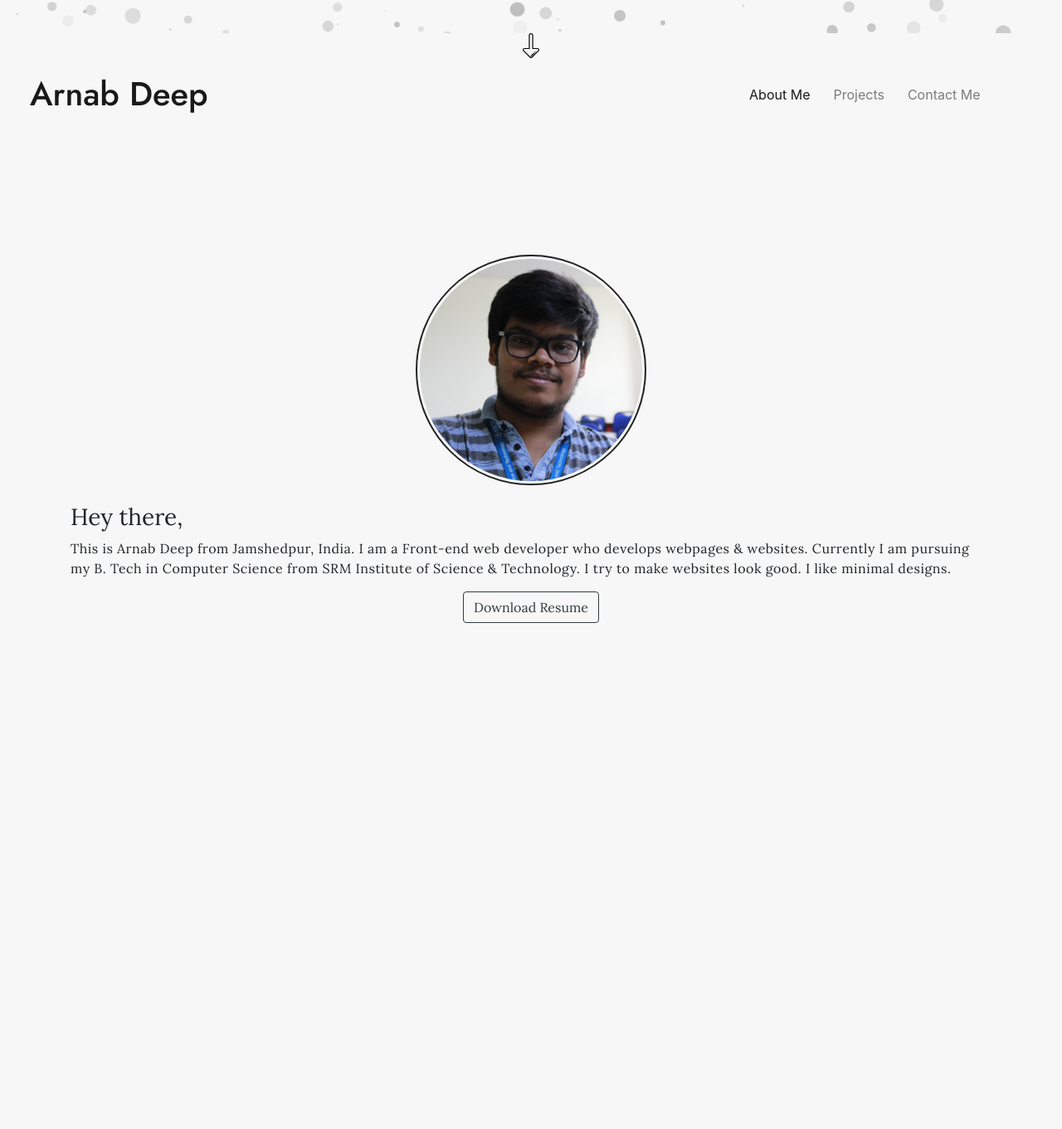
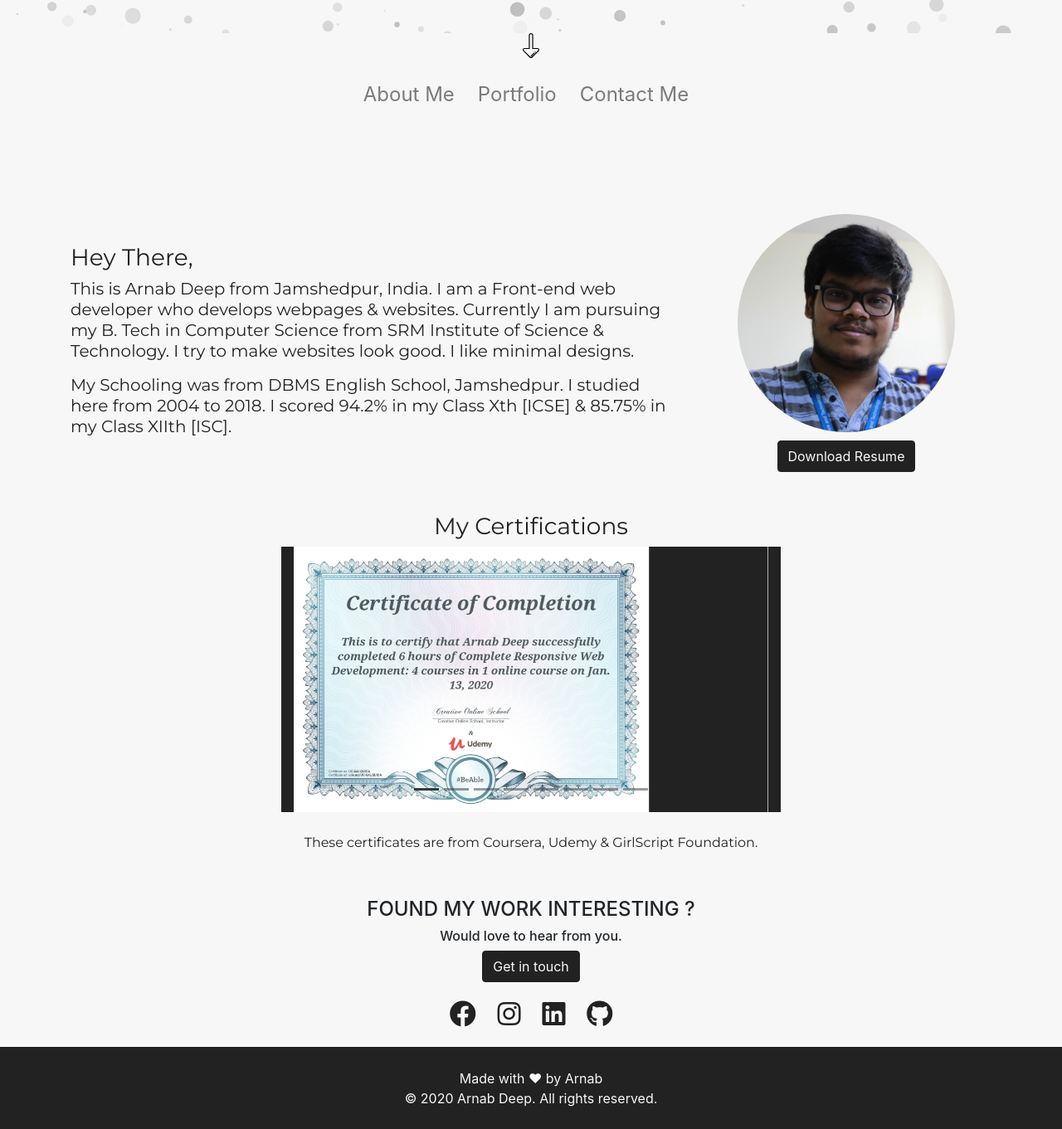
Before and after one commit to arnoob16/Portfolio, a website: page index.html in a window 1280 px wide. Shown: the part 760-2121 px from the top of the page at 83% size. Before the commit the page ends 1638 px from the top, so only its background shows below. Drawn offline with nearby package versions, Linux system fonts and the light colour scheme.

Commit message:
Carousel Added

```diff
--- a/css/style.css
+++ b/css/style.css
@@ -4,23 +4,11 @@ html , body, a{
   z-index: 1;
   background-color: #f7f7f7 !important;
 }
-/*
-
-
-
-*/
-/*
-body{
-}
-html{
-}
-*/
 #particles-js{
   height: 100vh;
   background-color: #f7f7f7;
   z-index: -999;
 }
-
 .wrapper{
   color: #222;
   display: flex;
@@ -32,11 +20,11 @@ html{
 }
 .wrapper h1{
   font-family: 'Jost', sans-serif;
-  font-size: 100px;
+  font-size: 8vh;
 }
 .wrapper h4{
   font-family: 'Montserrat', sans-serif;
-  font-size: 50px;
+  font-size: 3vh;
 }
 .inner{
   display: flex;
@@ -75,39 +63,114 @@ html{
 .navbar{
   height: 11vh;
   overflow: hidden;
+  width: 100%;
+  background-color: #f7f7f7;
 }
-.navbar-brand{
-  font-size: 40px !important;
-  font-family: 'Jost', sans-serif;
-  margin: auto 20px;
-  height: 10vh;
-  color: #f7f7f7;
+.navbar-nav{
+  display: flex !important;
+  flex-direction: row !important;
+  align-items: center;
+  justify-content: center;
 }
 .navbar-collapse{
   margin-right: 5%;
 }
 .nav-item{
   padding-right: 20px !important;
+  justify-content: center;
+  font-size: 1.5em !important;
 }
-.about{
+footer{
+  background-color: #222;
+  z-index: +10;
+  color: #f7f7f7;
+  height: fit-content;
+  padding: 2%;
   display: flex;
   flex-direction: column;
   align-items: center;
-  font-family: 'Lora', serif;
-  height: 90vh;
+  justify-content: center;
 }
-.about .img{
-  width: fit-content;
+footer a{
+  background-color: #222;
+}
+.about{
+  margin-top: 100px !important;
+}
+.about h4{
+  font-family: 'Montserrat', sans-serif;
+  color: #222;
+  font-size: 1.75rem;
+}
+.about p{
+  font-family: 'Montserrat', sans-serif;
+  color: #222;
+  font-size: 1.25rem;
+  line-height: 25px;
+}
+.image{
   display: flex;
   flex-direction: column;
   align-items: center;
+  justify-content: center;
 }
-.img img{
-  border: 2px solid #222;
-  padding: 3px;
+.image .btn{
+  margin: 3%;
+}
+.certifications{
+  background-color: #222;
+  display: flex !important;
+  flex-direction: column;
+  align-items: center !important;
+  justify-content: center !important;
+  width: 50% !important;
+}
+
+.carousel-item img{
+  height: 40vh !important;
+}
+.wrap{
+  margin: 3%;
+  font-family: 'Montserrat', sans-serif;
+  display: flex !important;
+  flex-direction: column;
+  align-items: center !important;
+  justify-content: center !important;
+  color: #222;
+}
+.wrap p{
+  margin-top: 2%;
+}
+@media screen and (max-width:576px){
+  .w-75{
+    width: 60% !important;
+  }
+}
+
+.btn{
+  background-color: #222 !important;
+  border-color: #222 !important;
+  color: #f7f7f7 !important;
+}
+.btn :active{
+  color: #222 !important;
+}
+.btn.active.focus,
+.btn.active:focus,
+.btn.focus,
+.btn.focus:active,
+.btn:active:focus,
+.btn:focus {
+  outline: 0 !important;
+  outline-offset: 0  !important;
+  background-image: none  !important;
+  -webkit-box-shadow: none !important;
+  box-shadow: none  !important;
+}
+.social{
   margin: 2%;
 }
-p{
-  font-family: 'Lora', serif;
-  letter-spacing: .5px;
+.fab{
+  color: #222;
+  margin: 0% 1%;
 }
--- a/index.html
+++ b/index.html
@@ -2,9 +2,11 @@
 <html lang="en">
     <head>
         <meta charset="utf-8">
+        <meta name="viewport" content="width=device-width, initial-scale=1, shrink-to-fit=no">
         <title>Arnab Deep | Portfolio</title>
         <link rel="stylesheet" media="screen" href="css/style.css">
         <link href="https://fonts.googleapis.com/css2?family=Jost:wght@500&family=Lora&family=Montserrat&display=swap" rel="stylesheet">
+        <link rel="stylesheet" href="https://cdnjs.cloudflare.com/ajax/libs/font-awesome/5.11.2/css/all.css">
         <link rel="stylesheet" href="https://stackpath.bootstrapcdn.com/bootstrap/4.4.1/css/bootstrap.min.css" integrity="sha384-Vkoo8x4CGsO3+Hhxv8T/Q5PaXtkKtu6ug5TOeNV6gBiFeWPGFN9MuhOf23Q9Ifjh" crossorigin="anonymous">
     </head>
     <div id="particles-js" class="justify-content-center"></div>
@@ -17,41 +19,109 @@
             </div>
         </div>
         <div class="scroll-bottom">
-            <a href="#main"  class="my-auto down"><img src="Assets/arrows.svg" class="svg" style="height: 30px;"></a>
+            <a href="#nav"  class="my-auto down"><img src="Assets/arrows.svg" class="svg" style="height: 30px;"></a>
         </div>
 
-        <main id="main">
-            <nav class="navbar navbar-expand-lg navbar-light">
-                <a class="navbar-brand h1" href="#">Arnab Deep</a>
-                <button class="navbar-toggler" type="button" data-toggle="collapse" data-target="#newsMenu" aria-controls="newsMenu" aria-expanded="false" aria-lable="Toggle navigation">
-                  <span class="navbar-toggler-icon" style="border-color: aqua;"></span>
-                </button>
-                <div class="collapse navbar-collapse justify-content-end" id="newsMenu">
-                    <div class="navbar-nav">
-                        <a class="nav-item nav-link nav-pills active" href="#about">About Me</a>
-                        <a class="nav-item nav-link nav-pills" href="#">Projects</a>
-                        <a class="nav-item nav-link nav-pills" href="#">Contact Me</a>
-                    </div>
+        <nav class="navbar navbar-expand-lg navbar-light justify-content-center" id="nav">
+            <div class="navbar-nav">
+              <a class="nav-item nav-link" href="#about">About Me</a>
+              <a class="nav-item nav-link" href="#">Portfolio</a>
+              <a class="nav-item nav-link" href="#contact">Contact Me</a>
+            </div>
+        </nav>
+
+        <div class="container about" id="about">
+            <div class="row">
+                <div class="col-lg-4 col-12 order-lg-last image">
+                    <img src="Assets/arnab-dp.jpg" class="w-75 rounded-circle text-center">
+                    <a class="btn btn-dark" href="Assets/Arnab Deep CV.pdf">Download Resume</a>
                 </div>
-            </nav>
-
-            <div class="container about justify-content-center">
-                <div class="img">
-                    <img class="rounded-circle w-25" src="Assets/arnab-dp.jpg">
-                </div>
-                <div class="text-left">
-                    <h3>Hey there,</h3>
+                <div class="col-lg-8 col-12 order-lg-first my-auto">
+                    <h4>Hey There,</h4>
                     <p>
                         This is Arnab Deep from Jamshedpur, India. I am a Front-end web developer who develops webpages & websites.
                         Currently I am pursuing my B. Tech in Computer Science from SRM Institute of Science & Technology. I try to make websites
                         look good. I like minimal designs.
                     </p>
+                    <p>
+                        My Schooling was from DBMS English School, Jamshedpur. I studied here from 2004 to 2018.
+                        I scored 94.2% in my Class Xth [ICSE] & 85.75% in my Class XIIth [ISC].
+                    </p>
                 </div>
-                <a href="Assets/Arnab Deep CV.pdf"> <button class="btn btn-outline-dark">Download Resume</button> </a>
             </div>
-        </main>
+        </div>
+
+        <div class="wrap">
+            <h3 class="text-center">My Certifications</h3>
+        <div class="container certifications">
+            <div id="carousel" class="carousel slide justify-content-center" data-ride="carousel">
+                <div class="carousel-inner">
+                  <div class="carousel-item active">
+                    <img class="d-block" src="Assets/Certificates/0.jpg" alt="Zeroeth slide" >
+                  </div>
+                  <div class="carousel-item">
+                    <img class="d-block" src="Assets/Certificates/1.jpg" alt="First slide" >
+                  </div>
+                  <div class="carousel-item">
+                    <img class="d-block" src="Assets/Certificates/2.jpg" alt="Second slide" >
+                  </div>
+                  <div class="carousel-item">
+                    <img class="d-block" src="Assets/Certificates/3.jpg" alt="Third slide" >
+                  </div>
+                  <div class="carousel-item">
+                    <img class="d-block" src="Assets/Certificates/4.jpg" alt="Fourth slide" >
+                  </div>
+                  <div class="carousel-item">
+                    <img class="d-block" src="Assets/Certificates/5.jpg" alt="Fifth slide" >
+                  </div>
+                  <div class="carousel-item">
+                    <img class="d-block" src="Assets/Certificates/6.jpg" alt="Sixth slide" >
+                  </div>
+                  <div class="carousel-item">
+                    <img class="d-block" src="Assets/Certificates/7.jpg" alt="Seventh slide" >
+                  </div>
+                </div>
+                <ol class="carousel-indicators">
+                    <li data-target="#carousel" data-slide-to="0" class="active bg-dark"></li>
+                    <li data-target="#carousel" data-slide-to="1" class="bg-dark"></li>
+                    <li data-target="#carousel" data-slide-to="2" class="bg-dark"></li>
+                    <li data-target="#carousel" data-slide-to="3" class="bg-dark"></li>
+                    <li data-target="#carousel" data-slide-to="4" class="bg-dark"></li>
+                    <li data-target="#carousel" data-slide-to="5" class="bg-dark"></li>
+                    <li data-target="#carousel" data-slide-to="6" class="bg-dark"></li>
+                    <li data-target="#carousel" data-slide-to="7" class="bg-dark"></li>
+                  </ol>
+              </div>
+            </div>
+            <p class="text-center">
+                These certificates are from Coursera, Udemy & GirlScript Foundation.
+            </p>
+        </div>
 
 
+
+        <div class="contact container" id="contact">
+            <div class="text-center">
+                <h4>FOUND MY WORK INTERESTING ?</h4>
+                <h6>Would love to hear from you.</h6>
+                <a class="btn btn-outline-dark" href="mailto:ad2102@srmist.edu.in">Get in touch</a>
+                <div class="social">
+                    <a href="https://www.facebook.com/arnab4srk"><i class="fab fa-facebook fa-2x"></i></a>
+                    <a href="https://www.instagram.com/aakhri_bhagwan/"><i class="fab fa-instagram fa-2x"></i></a>
+                    <a href="https://www.linkedin.com/in/arnab4srk/"><i class="fab fa-linkedin fa-2x"></i></a>
+                    <a href="https://github.com/arnab4srk"><i class="fab fa-github fa-2x"></i></a>
+                </div>
+            </div>
+        </div>
+
+        <footer class="text-center">
+            <div class="col-12">
+                Made with &#x2764; by Arnab
+            </div>
+            <div class="col-12">
+                © 2020 Arnab Deep. All rights reserved.
+            </div>
+        </footer>
         <!-- scripts -->
         <script src="https://code.jquery.com/jquery-3.4.1.slim.min.js" integrity="sha384-J6qa4849blE2+poT4WnyKhv5vZF5SrPo0iEjwBvKU7imGFAV0wwj1yYfoRSJoZ+n" crossorigin="anonymous"></script>
         <script src="https://cdn.jsdelivr.net/npm/popper.js@1.16.0/dist/umd/popper.min.js" integrity="sha384-Q6E9RHvbIyZFJoft+2mJbHaEWldlvI9IOYy5n3zV9zzTtmI3UksdQRVvoxMfooAo" crossorigin="anonymous"></script>
```
Also changed, not shown: Assets/Certificates/0.jpg (added), Assets/Certificates/1.jpg (added), Assets/Certificates/2.jpg (added), Assets/Certificates/3.jpg (added), Assets/Certificates/4.jpg (added), Assets/Certificates/5.jpg (added), Assets/Certificates/6.jpg (added), Assets/Certificates/7.jpg (added), Assets/Skills/bootstrap.png (added), Assets/Skills/c++Logo.png (added), Assets/Skills/css.png (added), Assets/Skills/html.png (added), Assets/Skills/java.png (added), Assets/Skills/js.png (added), 1 more files.
